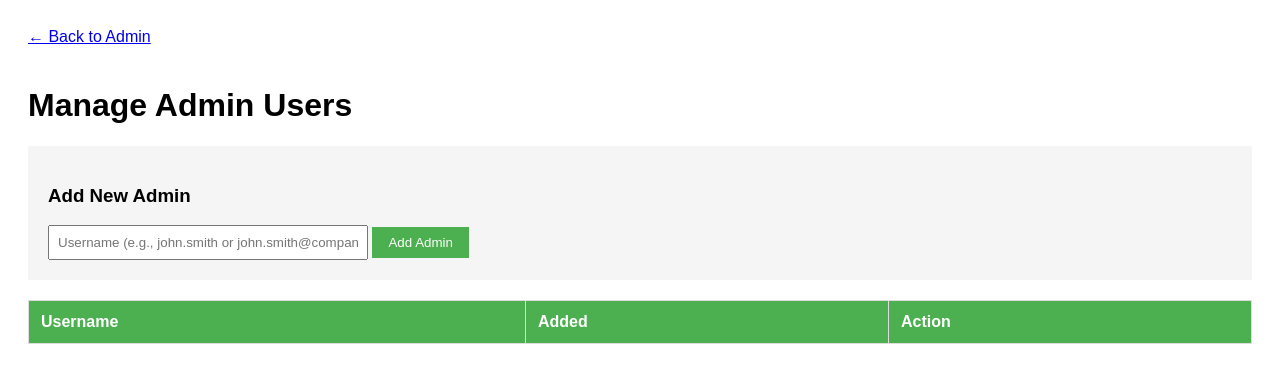
After one commit to sambollman/checkout-system, a Flask app: page /admin/admins in a window 1280 px wide. The commit adds this page. Shown: the top 383 px of the page. Run offline with Flask 3, Linux system fonts and the light colour scheme; the visitor is signed in with stand-in values (Sample User, id 1); data that the repository does not hold is empty.

Commit message:
Add web UI for managing admin users

```diff
--- a/app.py
+++ b/app.py
@@ -25,11 +25,7 @@ def require_kiosk_auth(f):
 USERNAME_HEADER_NAME = os.getenv('USERNAME_HEADER_NAME')  # e.g., 'x-auth-proxy-username'
 
 # Admin users authorized to access admin panel
-ADMIN_USERS = [
-    'sam.bollman',
-    'john.smith',
-    # Add more admin emails/usernames here
-]
+# I took this out, going to use admin database
 
 def get_authenticated_user():
     """Get authenticated user from proxy header (if configured)"""
@@ -39,7 +35,10 @@ def get_authenticated_user():
 
 def is_admin_user(username):
     """Check if user is authorized for admin access"""
-    return username in ADMIN_USERS
+    conn = get_db()
+    admin = conn.execute('SELECT * FROM admin_users WHERE username = ?', (username,)).fechone()
+    conn.close()
+    return admin is not None
 
 
 app = Flask(__name__)
@@ -1031,6 +1030,51 @@ def compact_db_weekly():
 compact_thread = Thread(target=compact_db_weekly, daemon=True)
 compact_thread.start()
 
+@app.route('/admin/admins')
+def manage_admin_users():
+    """Manage admin users"""
+    if not session.get('admin'):
+        return redirect('/admin/login')
+
+    conn = get_db()
+    admins = conn.execute('SELECT * FROM admin_users ORDER BY username').fetchall()
+    conn.close()
+
+    return render_template('manage_admins.html', admins=admins)
+
+@app.route('/admin/admins/add', methods=['POST'])
+def add_admin_user():
+    """Add new admin user"""
+    if not session.get('admin'):
+        return redirect('/admin/login')
+
+    username = request.form.get('username')
+
+    if username:
+        conn = get_db()
+        try:
+            conn.execute('INSERT INTO admin_users (username, password_hash) VALUES (?, ?)', (username, ''))
+            conn.commit()
+        except:
+            pass  # Already exists
+        conn.close()
+
+    return redirect('/admin/admins')
+
+@app.route('/admin/admins/delete/<int:admin_id>', methods=['POST'])
+def delete_admin_user(admin_id):
+    """Delete admin user"""
+    if not session.get('admin'):
+        return redirect('/admin/login')
+
+    conn = get_db()
+    conn.execute('DELETE FROM admin_users WHERE id = ?', (admin_id,))
+    conn.commit()
+    conn.close()
+
+    return redirect('/admin/admins')
+
+
 @app.route('/api/offline_sync/checkout', methods=['POST'])
 @require_kiosk_auth
 def offline_sync_checkout():
--- a/templates/admin.html
+++ b/templates/admin.html
@@ -260,6 +260,7 @@
     <h1>Admin Dashboard</h1>
     <a href="/" class="back-link">← Back to main page</a>
     <a href="/admin/logout" class="logout-link">Logout</a>
+    <a href="/admin/admins">Manage Admins</a>
 
     <div class="dark-mode-toggle">
         <span class="toggle-label">🌙 Night Mode</span>
--- /dev/null
+++ b/templates/manage_admins.html
@@ -0,0 +1,55 @@
+<!DOCTYPE html>
+<html>
+<head>
+    <title>Manage Admin Users</title>
+    <style>
+        body { font-family: Arial; padding: 20px; }
+        table { border-collapse: collapse; width: 100%; margin-top: 20px; }
+        th, td { border: 1px solid #ddd; padding: 12px; text-align: left; }
+        th { background-color: #4CAF50; color: white; }
+        .add-form { margin: 20px 0; padding: 20px; background: #f5f5f5; }
+        input[type="text"] { padding: 8px; width: 300px; }
+        button { padding: 8px 16px; background: #4CAF50; color: white; border: none; cursor: pointer; }
+        button:hover { background: #45a049; }
+        .delete-btn { background: #f44336; }
+        .delete-btn:hover { background: #da190b; }
+        .back-link { display: inline-block; margin-bottom: 20px; }
+    </style>
+</head>
+<body>
+    <a href="/admin" class="back-link">← Back to Admin</a>
+
+    <h1>Manage Admin Users</h1>
+
+    <div class="add-form">
+        <h3>Add New Admin</h3>
+        <form method="POST" action="/admin/admins/add">
+            <input type="text" name="username" placeholder="Username (e.g., john.smith or john.smith@company.com)" required>
+            <button type="submit">Add Admin</button>
+        </form>
+    </div>
+
+    <table>
+        <thead>
+            <tr>
+                <th>Username</th>
+                <th>Added</th>
+                <th>Action</th>
+            </tr>
+        </thead>
+        <tbody>
+            {% for admin in admins %}
+            <tr>
+                <td>{{ admin.username }}</td>
+                <td>{{ admin.created_at }}</td>
+                <td>
+                    <form method="POST" action="/admin/admins/delete/{{ admin.id }}" style="display: inline;">
+                        <button type="submit" class="delete-btn" onclick="return confirm('Remove {{ admin.username }} from admin access?')">Remove</button>
+                    </form>
+                </td>
+            </tr>
+            {% endfor %}
+        </tbody>
+    </table>
+</body>
+</html>
```
